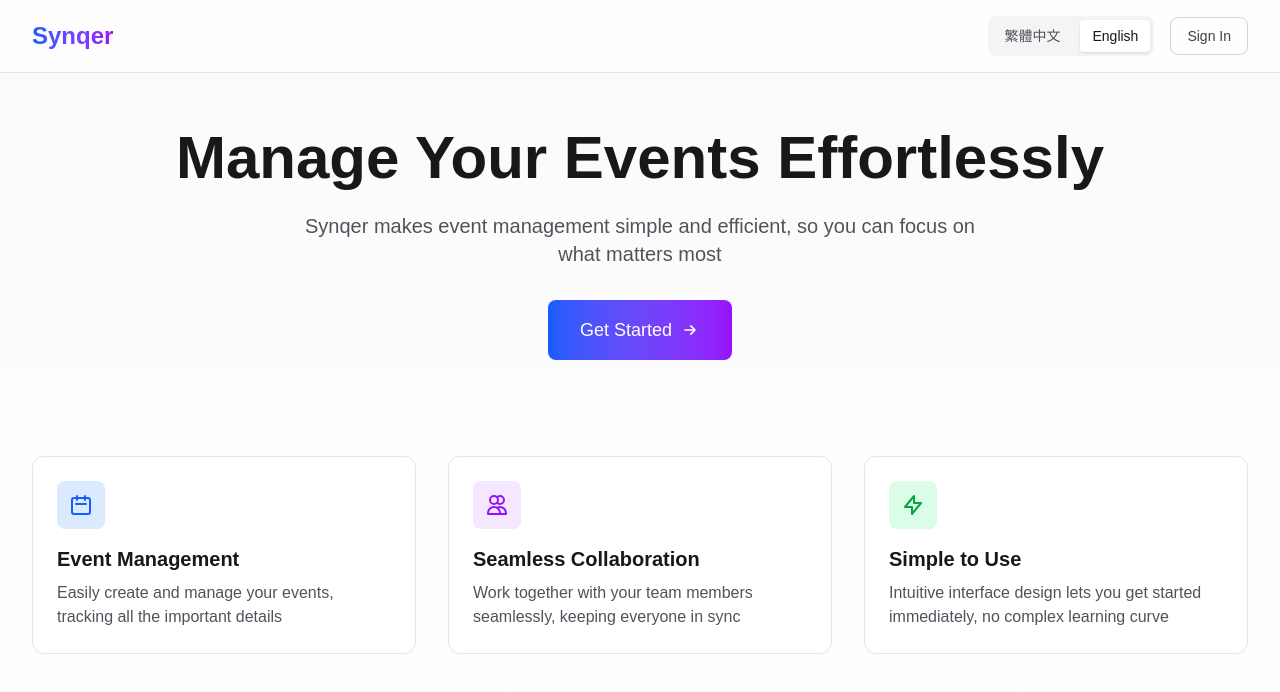
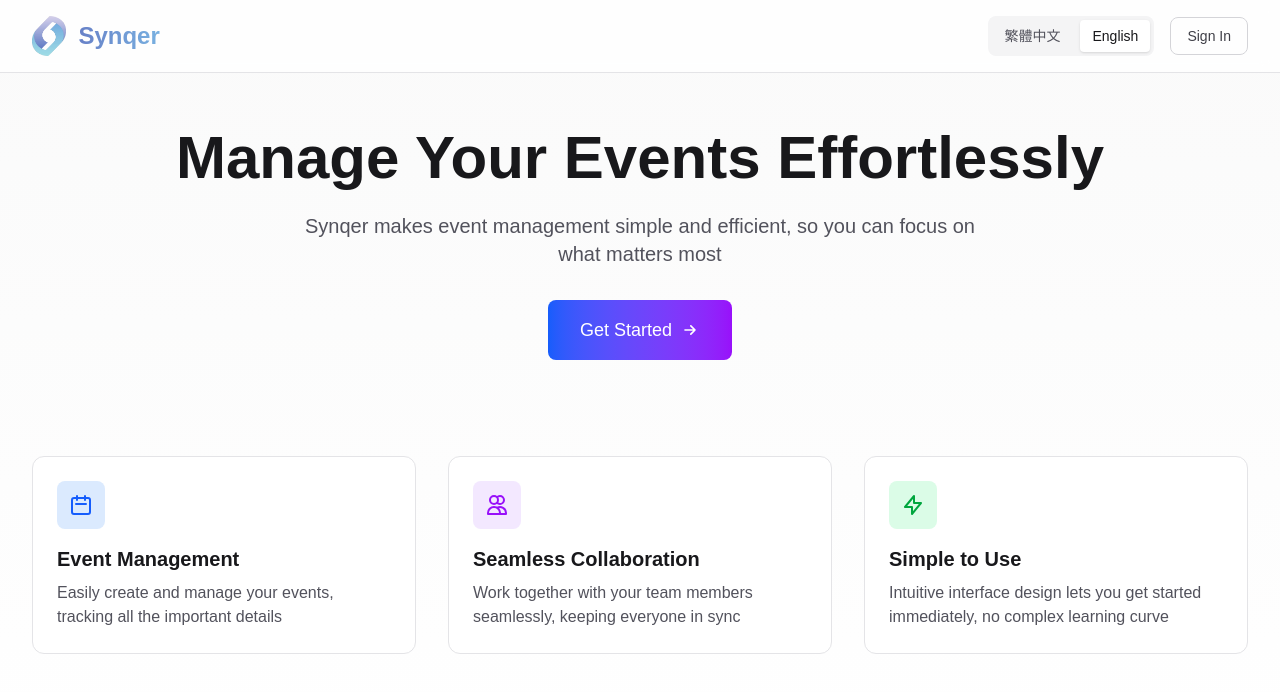
Before and after one commit to 1-xingcys/synqer, a Next.js app in the folder frontend/: page /en in a window 1280 px wide. Shown: the top 692 px of the page. Built offline with nearby package versions, Linux system fonts and the light colour scheme; no server answers.

Commit message:
feat: icon component (#8)

```diff
--- a/frontend/app/[locale]/(public)/page.tsx
+++ b/frontend/app/[locale]/(public)/page.tsx
@@ -4,6 +4,7 @@ import { useTranslations } from "next-intl";
 import { useRouter } from "@/i18n/routing";
 import { useAuthContext } from "@/contexts/AuthContext";
 import LanguageSwitcher from "@/components/LanguageSwitcher";
+import Logo from "@/components/Logo";
 
 export default function LandingPage() {
   const t = useTranslations("landing");
@@ -34,9 +35,7 @@ export default function LandingPage() {
         <div className="max-w-7xl mx-auto px-4 sm:px-6 lg:px-8 py-4">
           <div className="flex items-center justify-between">
             <div className="flex items-center gap-2">
-              <h1 className="text-2xl font-bold bg-gradient-to-r from-blue-600 to-purple-600 bg-clip-text text-transparent">
-                Synqer
-              </h1>
+              <Logo height={40} href="/" />
             </div>
             <div className="flex items-center gap-4">
               <LanguageSwitcher />
--- a/frontend/components/Logo.tsx
+++ b/frontend/components/Logo.tsx
@@ -1,20 +1,58 @@
+import Link from "next/link";
+
 interface LogoProps {
   className?: string;
   height?: number;
+  showText?: boolean;
+  href?: string;
+  textSize?: "sm" | "md" | "lg" | "xl";
 }
+
+const textSizeClasses = {
+  sm: "text-lg",
+  md: "text-xl",
+  lg: "text-2xl",
+  xl: "text-3xl",
+};
 
 export default function Logo({
   className = "",
-  height = 60
+  height = 40,
+  showText = true,
+  href,
+  textSize = "lg",
 }: LogoProps) {
-  return (
-    <div className={`flex items-center ${className}`}>
+  const content = (
+    <div className={`flex items-center gap-3 ${className}`}>
+      {/* Logo Image */}
       <img
         src="/synqer.png"
         alt="Synqer Logo"
         style={{ height: `${height}px`, width: "auto" }}
-        className="object-contain"
+        className="object-contain flex-shrink-0"
       />
+      {/* Logo Text with Gradient */}
+      {showText && (
+        <span
+          className={`${textSizeClasses[textSize]} font-bold bg-clip-text text-transparent`}
+          style={{
+            backgroundImage:
+              "linear-gradient(to right, #6780c7, #78b0e0)",
+          }}
+        >
+          Synqer
+        </span>
+      )}
     </div>
   );
+
+  if (href) {
+    return (
+      <Link href={href} className="hover:opacity-80 transition-opacity">
+        {content}
+      </Link>
+    );
+  }
+
+  return content;
 }
```
